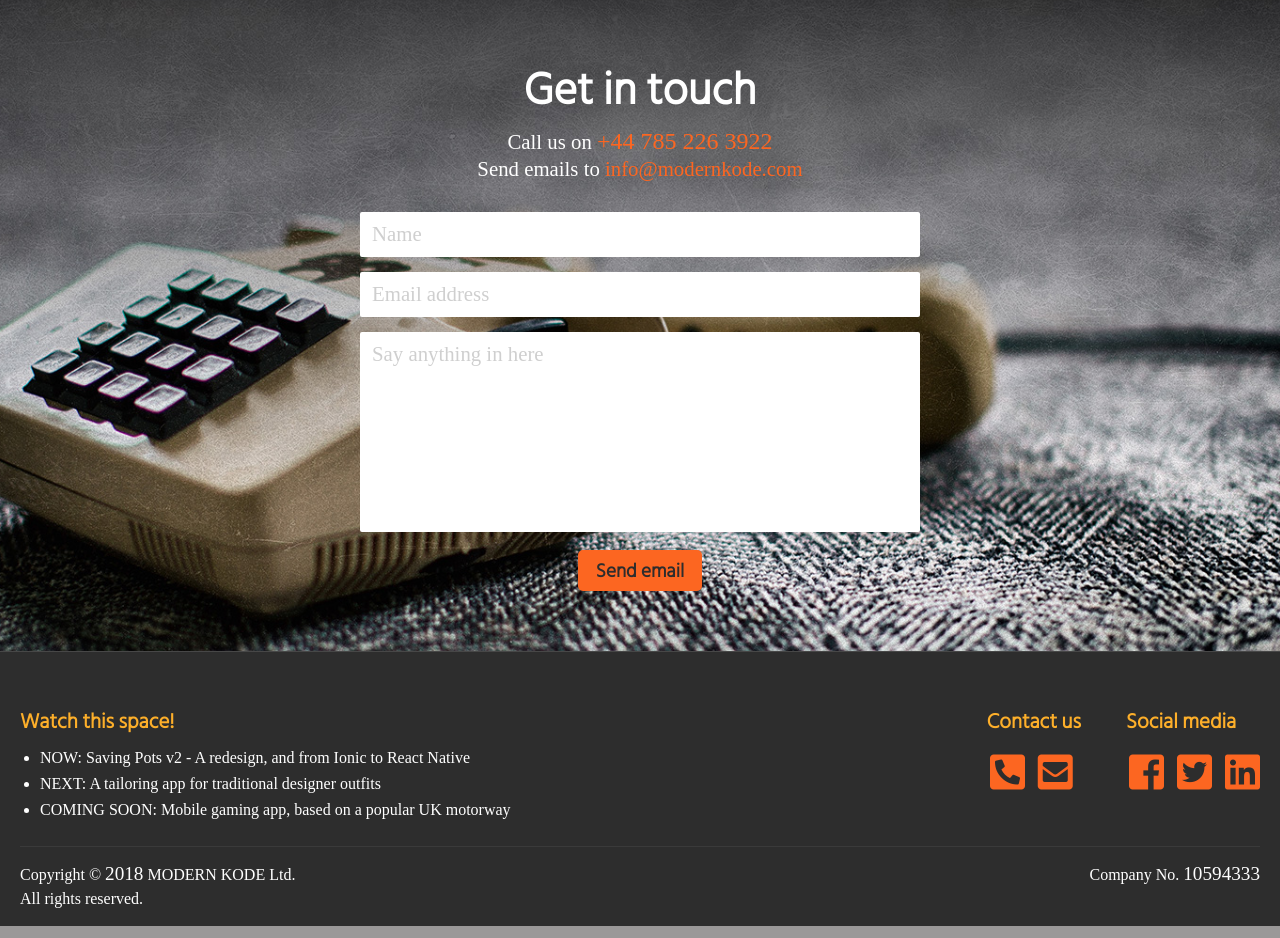
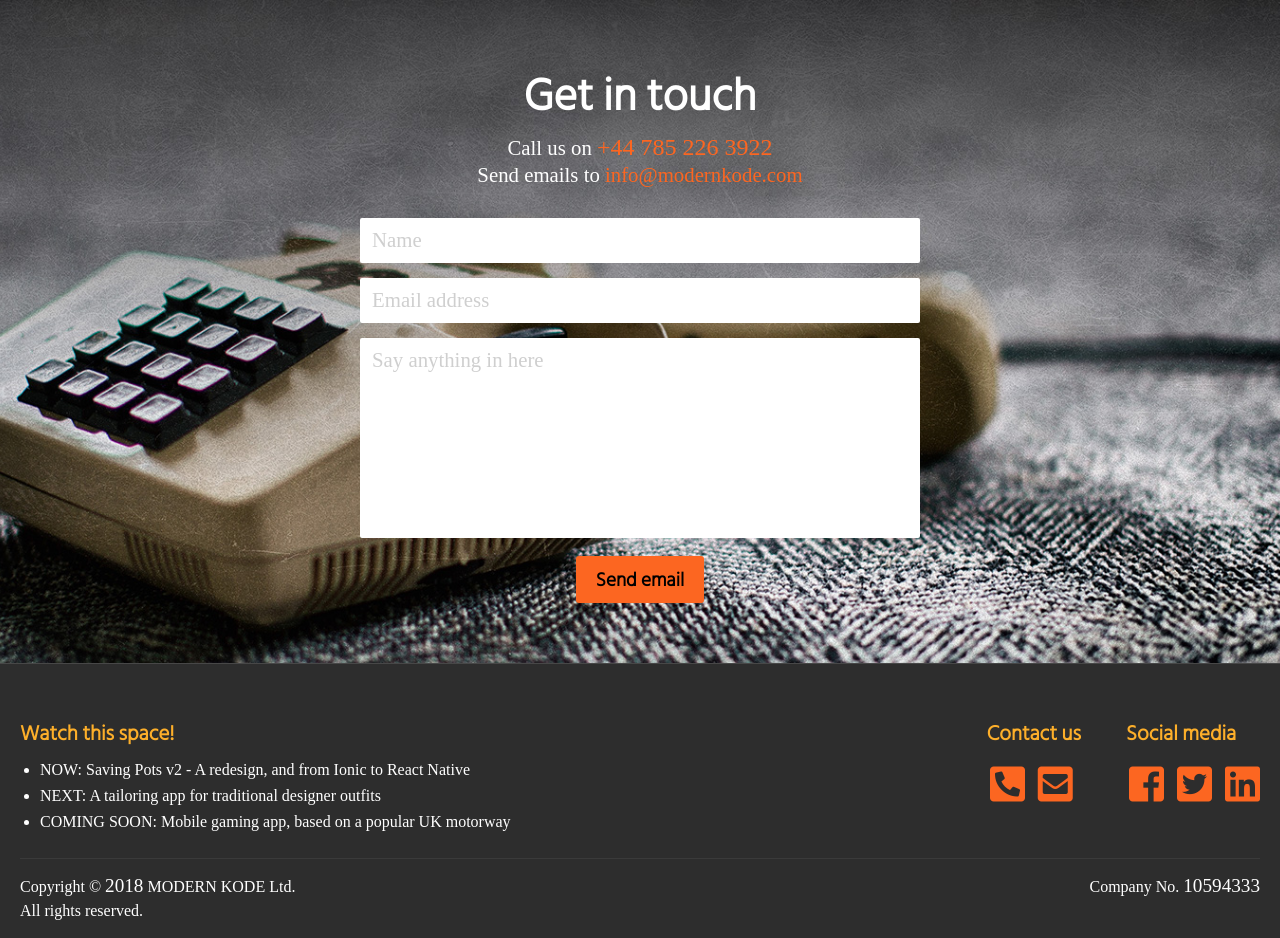
Before and after one commit to Gunzalez/modernkode, a PHP site: page / in a window 1280 px wide. Shown: the part 2716-3654 px from the top of the page. Run offline with PHP 8.4, Linux system fonts and the light colour scheme; some libraries are stand-ins or nearby versions; some web fonts are replaced.

Commit message:
anal visual tweaks

```diff
--- a/source/scss/_furniture.scss
+++ b/source/scss/_furniture.scss
@@ -103,7 +103,7 @@ button, .button {
     color: $brand-orange;
     background: rgba(0,0,0,0.05);
     font-family: $headerFont;
-    font-size: 1.1rem;
+    font-size: 1.2rem;
     font-weight: bold;
     line-height: 100%;
     border: none;
--- a/source/scss/modernkode.scss
+++ b/source/scss/modernkode.scss
@@ -388,7 +388,7 @@ em {
     }
 
     button {
-        color: $brand-dark;
+        color: #000000;
         background: $brand-orange;
 
         &:focus {
--- a/website/css/modernkode.css
+++ b/website/css/modernkode.css
@@ -79,9 +79,9 @@ button, .button {
   font-weight: bold;
   line-height: 100%;
   border: none;
-  padding: 12px 18px 10px 18px;
+  padding: 15px 20px 13px 20px;
   cursor: pointer;
-  border-radius: 5px; }
+  border-radius: 3px; }
   button:hover, .button:hover {
     background: rgba(0, 0, 0, 0.15); }
 
@@ -394,8 +394,10 @@ em {
       ._contact form {
         width: 600px; } }
   ._contact button {
-    color: #2d2d2d;
+    color: #000000;
     background: #FC6621; }
+    ._contact button:focus {
+      background: #FDAF2A; }
 
 .footer {
   background: #2d2d2d;
```
